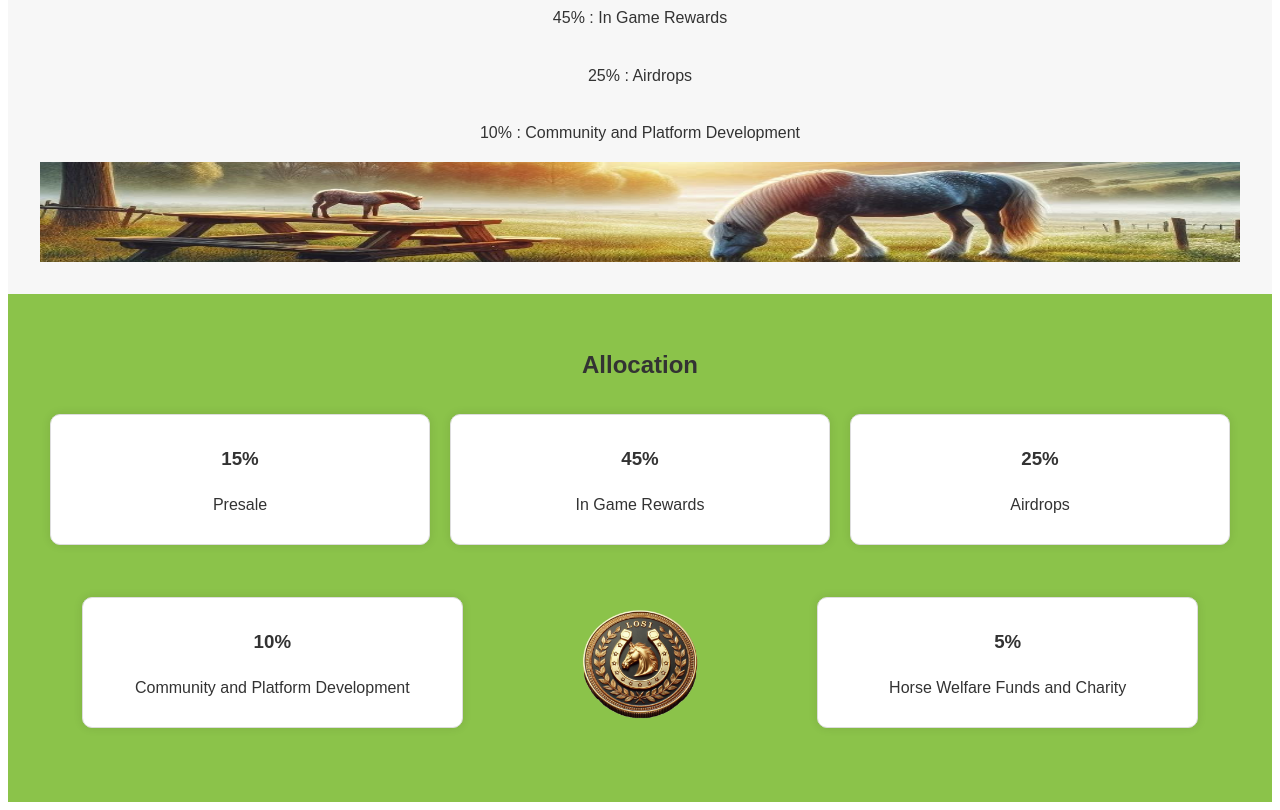
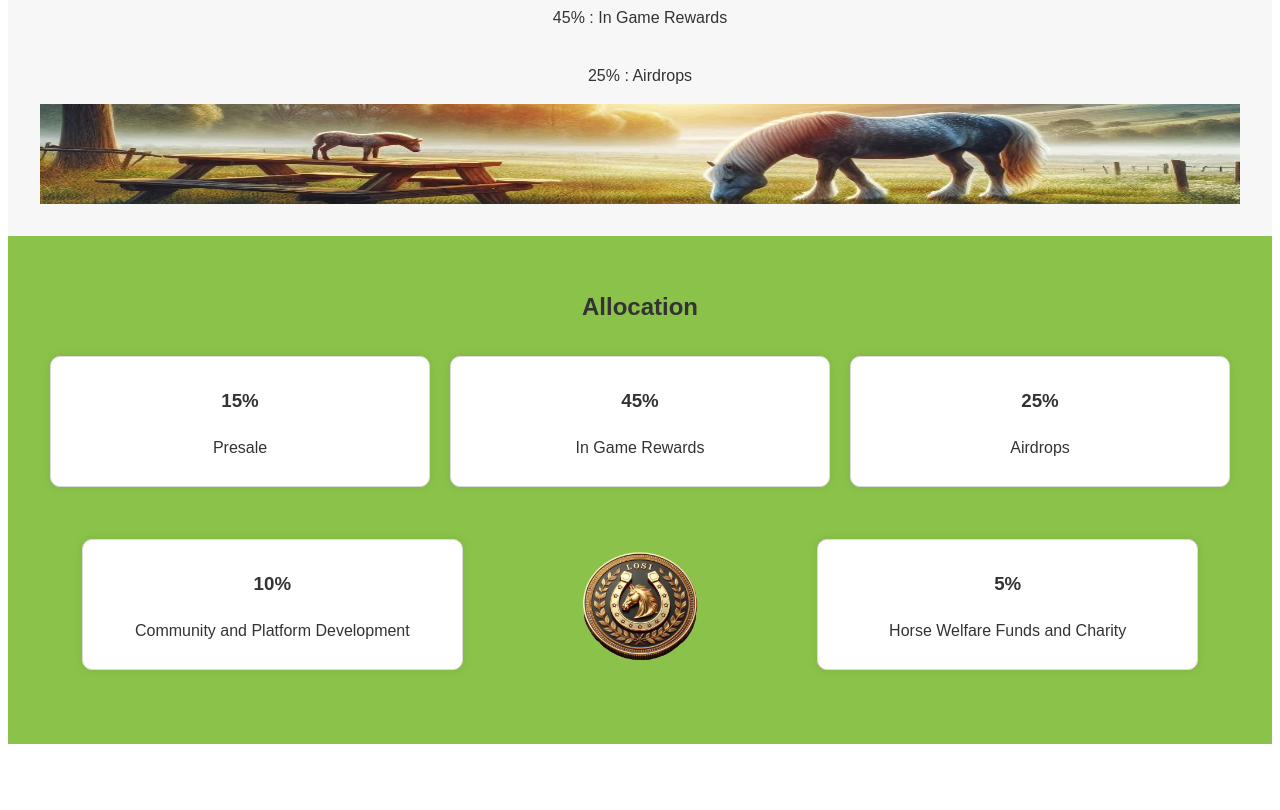
Before and after one commit to HitmanBoi/Memethon, a React (Vite) app in the folder Juan_Horse/src/Juan_Horse_frontend/: page / in a window 1280 px wide. Shown: the part 1540-2350 px from the top of the page. After the commit the page ends 2292 px from the top, so only its background shows below. Built offline with nearby package versions, Linux system fonts and the light colour scheme.

Commit message:
Updated Page

```diff
--- a/Juan_Horse/src/Juan_Horse_frontend/src/App.jsx
+++ b/Juan_Horse/src/Juan_Horse_frontend/src/App.jsx
@@ -39,7 +39,7 @@ const App = () => {
         <p>15% : Presale</p>
         <p>45% : In Game Rewards</p>
         <p>25% : Airdrops</p>
-        <p>10% : Community and Platform Development </p>
+
 
         <img src="public/Horse_grazing.jpeg" alt="Horse Grazing" height={100} />
       </section>
```
